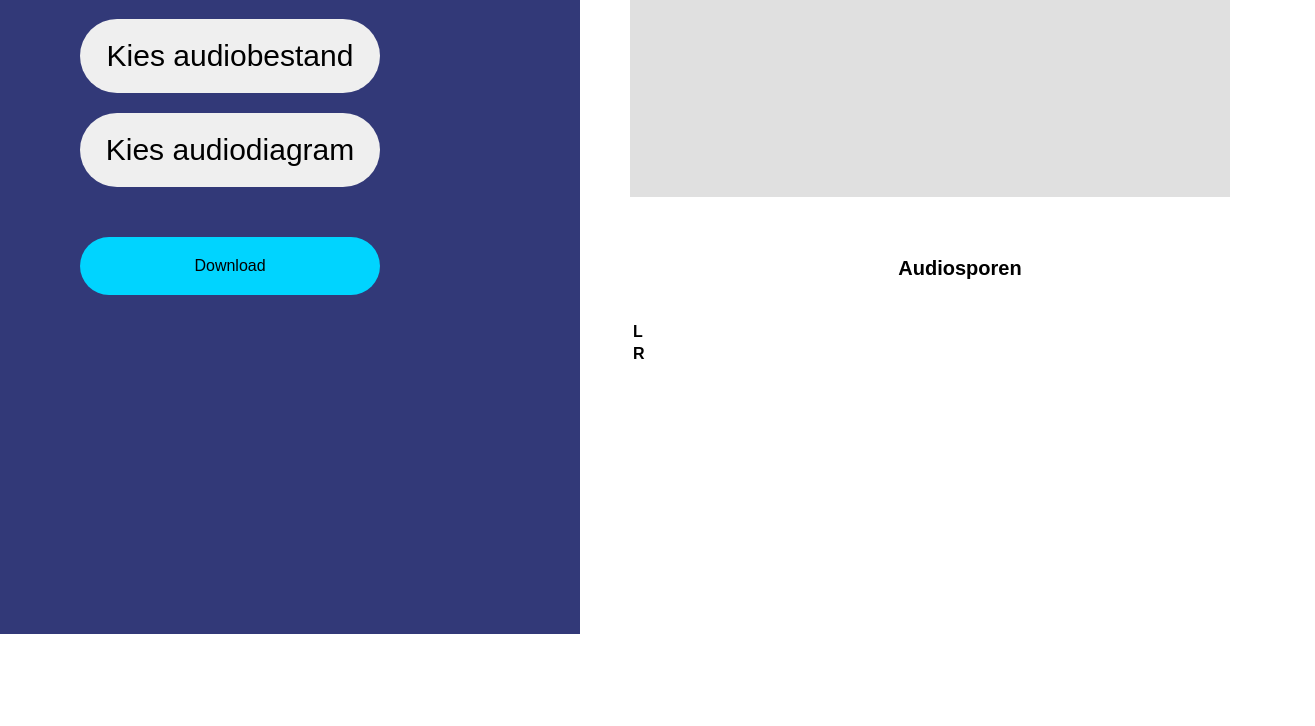
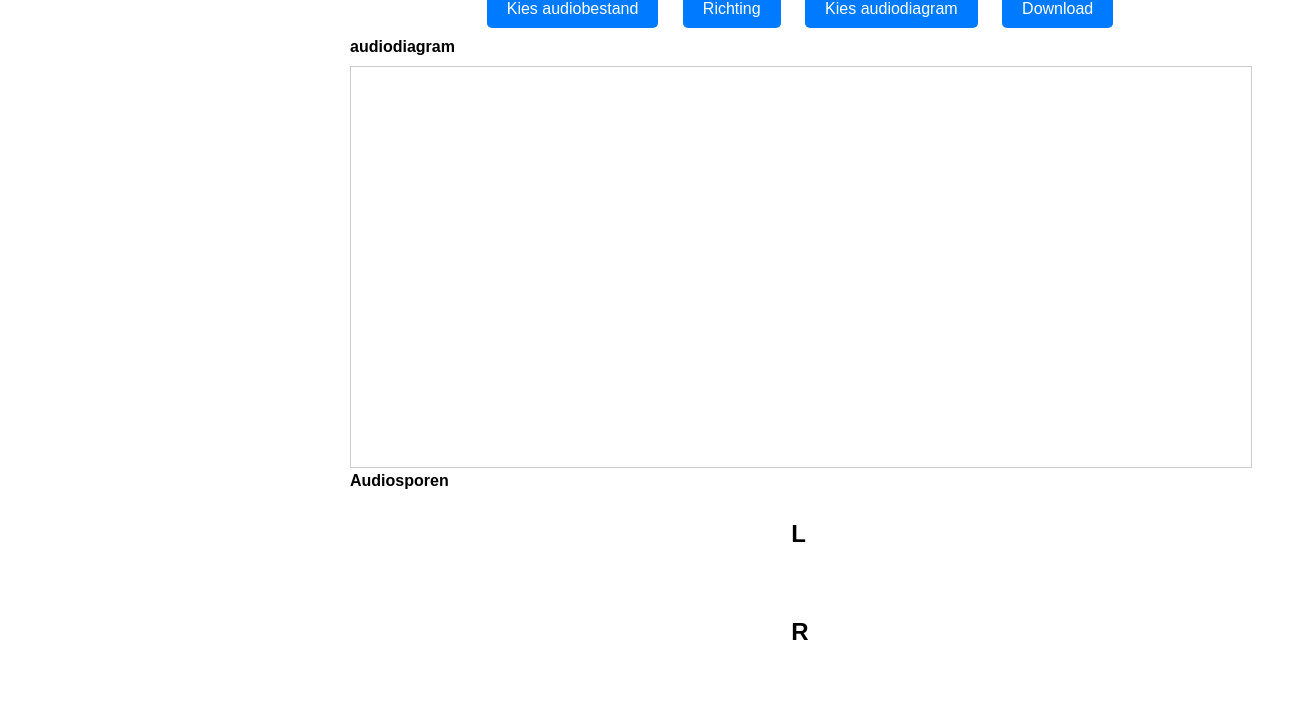
Before and after one commit to Wolfpl2001/Audiometer-app, an Electron app: page frontend/index.html in a window 1600 px wide. Shown: the part 166-892 px from the top of the page, without its empty margins (0-1315 px from the left). Before the commit the page ends 800 px from the top, so only its background shows below. Drawn offline with nearby package versions, Linux system fonts and the light colour scheme; no server answers.

Commit message:
layout aangepast

```diff
--- a/frontend/css/layout.css
+++ b/frontend/css/layout.css
@@ -3,97 +3,116 @@ body {
     font-family: Arial, sans-serif;
     margin: 0;
     padding: 0;
-    display: flex;
-    flex-direction: column;
-    min-height: 100vh;
-}
-/* Logo styling */
-.logo {
-    height: 40px;
-    padding-top: 20px;
-    padding-left: 20px;
-    position: relative;
-    align-items: left;
-}
-select {
-    padding: 10px;
-    font-size: 16px;
-    border: none;
-    text-align: center;
-    border-radius: 60px;
-    margin: 10px;
+    background-color: white;
+    color: black;
 }
 
 main {
-    background-color: white;
+    padding: 20px;
     display: flex;
-    padding-left: 0px;
-    justify-content: space-between;
-    flex: 1;
-}
-.buttons {
-    background-color: #323978;
-    padding: 100px;
-    padding-right: 200px;
-    margin-left: -20px;
-    margin-top: -21px;
-    display: flex;
-    padding-bottom: 20px;
     flex-direction: column;
-    gap: 20px;
-
+    align-items: center;
 }
 
-.buttons button {
-    padding: 20px 20px;
-    border-radius: 60px;
-    font-size: 30px;
-    width: 100%;
+.buttons div {
+    display: flex;
+    text-align: center;
+    margin-bottom: 20px;
+}
+.logos {
+    margin-right: 10px;
+}
+ h1{
+    font-size: 2rem;
+    color: #007bff;
+ }
+
+
+button {
+    background-color: #007bff;
+    color: white;
     border: none;
+    padding: 10px 20px;
+    margin: 10px;
+    border-radius: 5px;
     cursor: pointer;
+    font-size: 1rem;
 }
-.buttons button:nth-child(4) {
-    margin-top: 30px;
-    border-radius: 12px;
-    width: 300px;
-    font-size: 100%;
-    border-radius: 60px;
-    padding-left: -300px;
-    background-color: #00D4FF;
+
+button:hover{
+    background-color: #0056b3;
 }
 
 /* Audiodiagram styling */
 .audiodiagram {
-    position: relative;
-    margin-left: 0%;
-    margin-top: -20px;
-    margin-right: 60px;
-    width: 600px;
-    height: 300px;
-    background-color: #e0e0e0;
+    margin-top: 10px;
 }
 .labels{
-    margin-right: 900px;
-    position: relative;
-    margin-left: 50px;
-    display: flex;
-    flex-direction: column;
-    gap: 40px;
+    width: 100%;
+    max-width: 900px;
+}
+canvas{
+    border: 1px solid #ccc;
+    width: 100%;
+    height: auto;
+}
+table{
+    /* display: flex; */
+    width: 100%;
+    text-align: center;
+    margin: auto;
+}
+.buttons td{
+    padding: 10px;
+    border: 1px solid #ccc;
+    font-weight: bold;
 
 }
-.labels img{
-    padding-top: 30px;
+.container {
+    display: flex;
+    justify-content: center;
+    align-items: center;
+    margin-top: 20px;
 }
-.labels strong{
-    font-size: 20px;
-    margin-top: 20px;
-    font-weight: bold;
+
+table.rht {
+    border-collapse: collapse;
+    width: auto;
     text-align: center;
 }
 
-.container {
+table.rht td {
+    padding: 10px;
+    vertical-align: top;
+}
+
+table.rht b {
     display: flex;
-  }
-.logos{
-    border-radius: 60px;
+
+    font-size: 1.5rem;
+    /* display: block; */
+    margin-bottom: 50px;
 }
+table.rht img {
+    max-width: 200px;
+    height: auto;
+    display: block;
+    margin: 0 auto;
+    padding-top: -95px;
+    /* Centert de afbeeldingen */
+}
+
+/* Respo */
+@media (max-width: 768px) {
+    h1 {
+        font-size: 1.5rem;
+    }
+
+    button {
+        width: 100%;
+    }
+
+    canvas {
+        width: 100%;
+    }
+}
--- a/frontend/index.html
+++ b/frontend/index.html
@@ -36,6 +36,7 @@
         </table>
       </Div>
         <button id="audiobestand">Kies audiobestand</button>
+        <button id="richting">Richting</button>
         <button id="openFileBtn" >Kies audiodiagram</button>
         <button id="downoload">Download</button>
       </div>
@@ -46,7 +47,7 @@
         </div>
         <strong>Audiosporen</strong>
           <div class="container">
-            <table>
+            <table class="rht">
                 <td>
                   <b>L</b>
                 </td>
--- a/index.js
+++ b/index.js
@@ -36,7 +36,6 @@ const createWindow = () => {
   });
 
   win.loadFile('frontend/login.html');
-
   // Add error handling for preload script
   win.webContents.on('did-fail-load', (event, errorCode, errorDescription) => {
     console.error('Failed to load preload script:', errorDescription);
```
